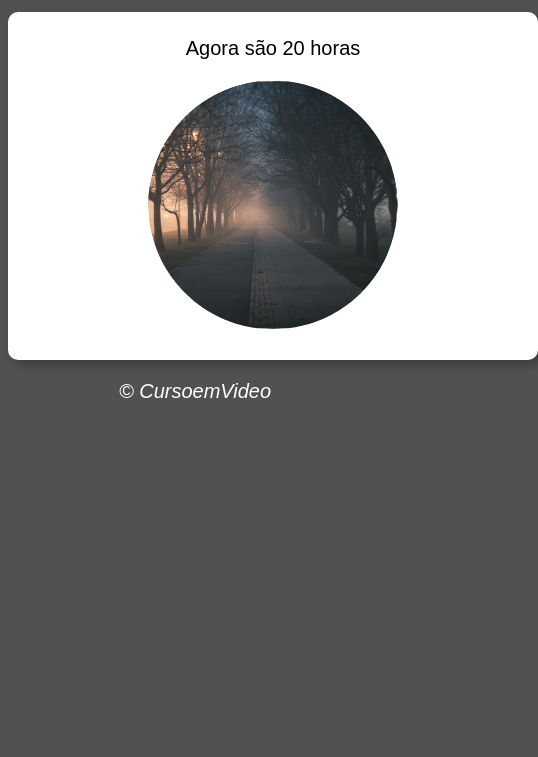
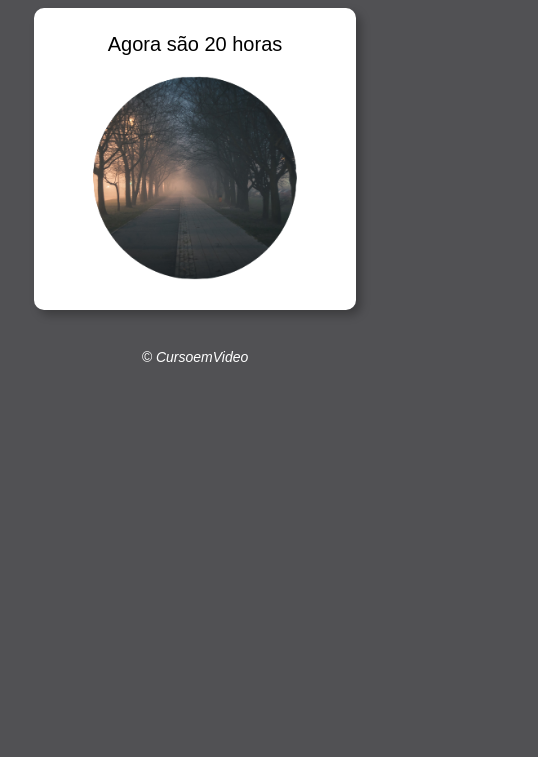
Before and after one commit to Gabriella-Aquino/CV-JavaScript-exercicios-, a plain HTML site: page hora do dia/modelo.html in a window 390 px wide. Shown: the part 87-844 px from the top of the page, 538 px wide, since content can reach past the window. Drawn offline with Linux system fonts and the light colour scheme.

Commit message:
responsividade - hora do dia

```diff
--- a/hora do dia/style.css
+++ b/hora do dia/style.css
@@ -1,6 +1,11 @@
 body{
     background-color: rgb(150, 206, 231);
     font: normal 15pt Arial;
+    display: flex;
+    flex-direction: column;
+    justify-content: center;
+    align-items: center;
+    margin: auto;
 }
 
 header{
@@ -15,11 +20,21 @@ section{
     width: 500px;
     margin: auto;
     box-shadow: 5px 5px 10px rgba(0, 0, 0, 0.267);
+    display: flex;
+    flex-direction: column;
+    justify-content: center;
+    align-items: center;
 }
 
 div{
     text-align: center;
     padding: 10px;
+}
+#foto{
+    width: 70%;
+}
+#foto img{
+    width: 100%;
 }
 
 footer{
@@ -27,3 +42,16 @@ footer{
     text-align: center;
     font-style: italic;
 }
+
+@media (max-width: 565px){
+    section{
+        margin: 25px;
+        width: 75%;
+    }
+    h1{
+        font-size: 1.4em;
+    }
+    footer p{
+        font-size: 0.7em;
+    }
+}
```
